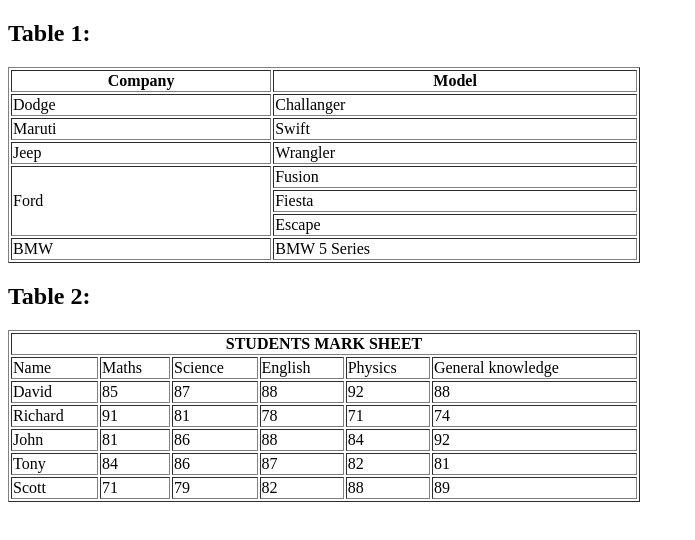
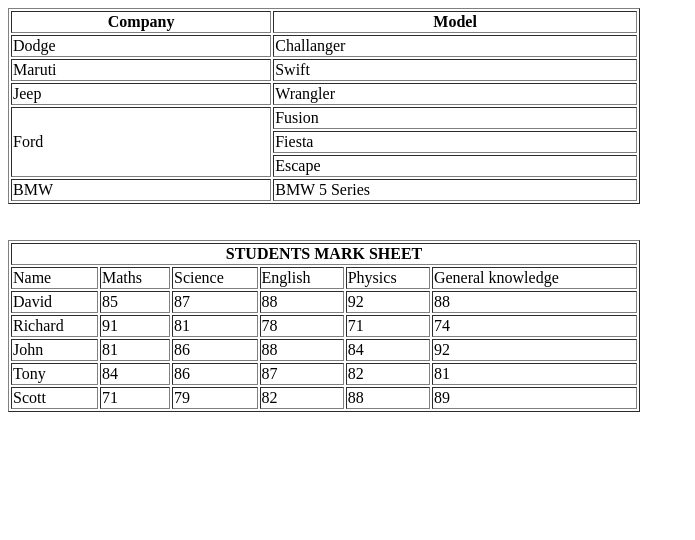
Before and after one commit to ElioneRamadani/Future-Minds-Academy, a plain HTML site: page Assignments/Tables with rowspan and colspan/Tables_with_rowspan_colspan.html in a window 1280 px wide. Shown: the whole page, without its empty margins (0-695 px from the left). Drawn offline with Linux system fonts and the light colour scheme.

Commit message:
Update Tables_with_rowspan_colspan.html

```diff
--- a/Assignments/Tables with rowspan and colspan/Tables_with_rowspan_colspan.html
+++ b/Assignments/Tables with rowspan and colspan/Tables_with_rowspan_colspan.html
@@ -6,7 +6,6 @@
     <title>Tables with rowspan and colspan </title>
   </head>
   <body>
-    <h2>Table 1:</h2>
     <table border="1" width="50%">
       <tr>
         <th>Company</th>
@@ -46,8 +45,8 @@
         <td>BMW 5 Series</td>
       </tr>
     </table>
+    <br><br>
 
-    <h2>Table 2:</h2>
     <table border="1" width="50%">
       <tr>
         <th colspan="6">STUDENTS MARK SHEET</th>
```
